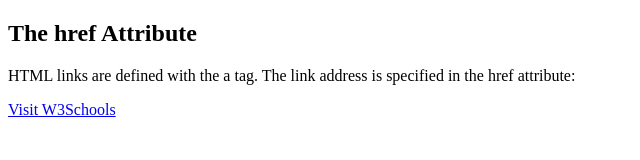
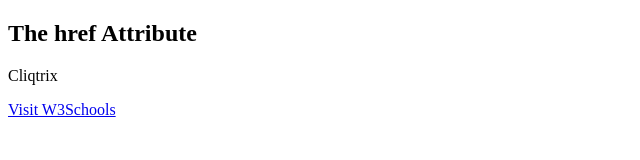
Before and after one commit to mchidambaramm0109-ctrl/vercel-webhook-test, a plain HTML site: page index.html in a window 1280 px wide. Shown: the whole page, without its empty margins (0-640 px from the left). Drawn offline with Linux system fonts and the light colour scheme.

Commit message:
Update index.html

```diff
--- a/index.html
+++ b/index.html
@@ -4,7 +4,7 @@
 
 <h2>The href Attribute</h2>
 
-<p>HTML links are defined with the a tag. The link address is specified in the href attribute:</p>
+<p>Cliqtrix</p>
 
 <a href="https://www.w3schools.com">Visit W3Schools</a>
 
```
